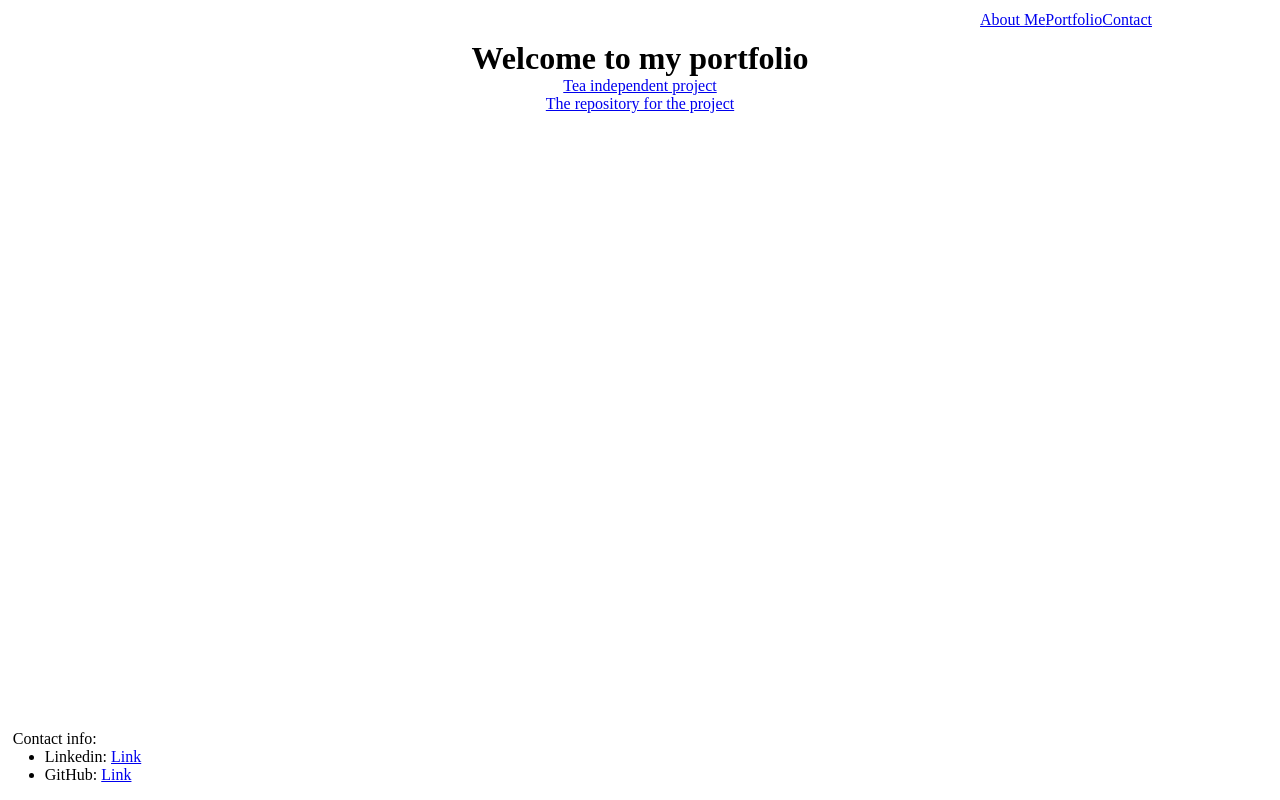
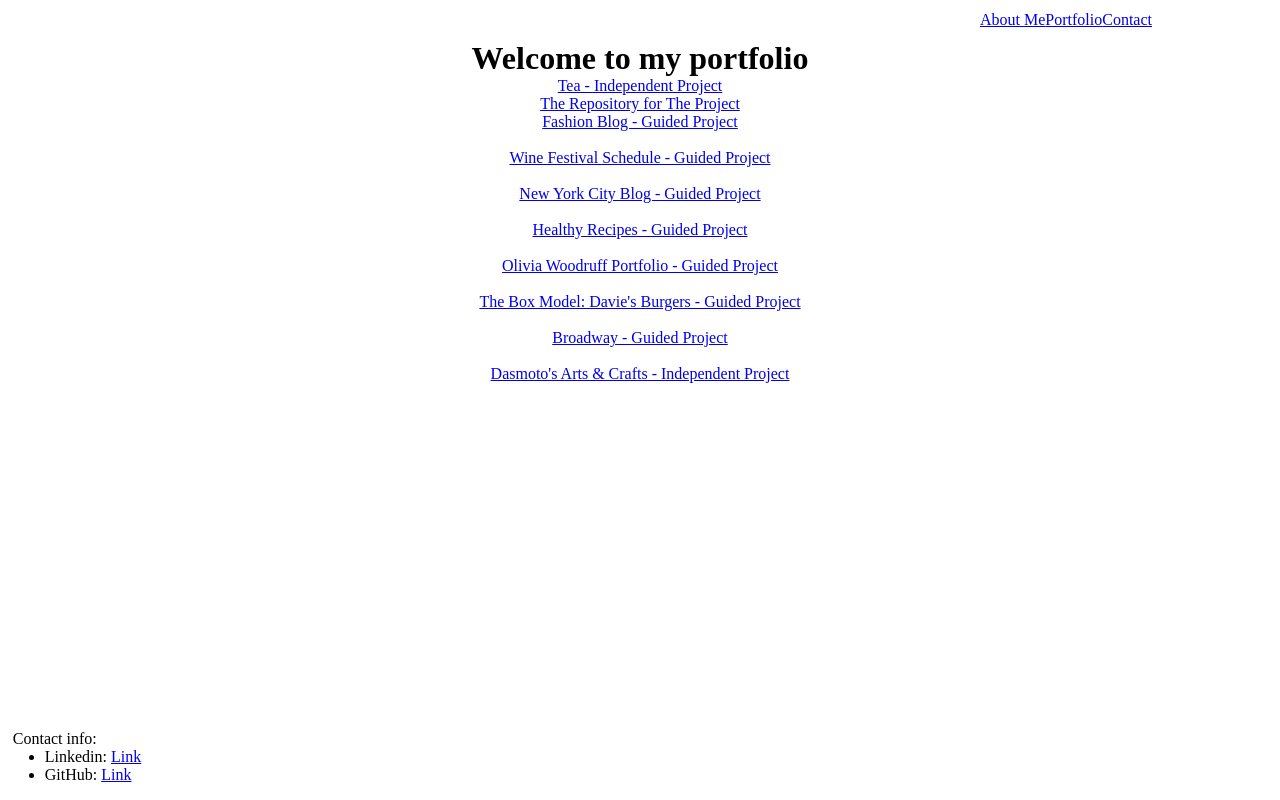
Before and after one commit to Nemozikr/portfolio, a plain HTML site: page index.html in a window 1280 px wide. Drawn offline with Linux system fonts and the light colour scheme.

Commit message:
Update index.html

```diff
--- a/index.html
+++ b/index.html
@@ -24,10 +24,27 @@
       <div id="Portfolio">
 
         <div id="Tea">
-          <p><a target="_blank" href="https://nemozikr.github.io/Off-Platform-Project---Tea-Cozy/">Tea independent project</a></p>
-          <p><a target="_blank" href="https://github.com/Nemozikr/Off-Platform-Project---Tea-Cozy">The repository for the project</a></p>
+          <p><a target="_blank" href="https://nemozikr.github.io/Off-Platform-Project---Tea-Cozy/">Tea - Independent Project</a></p>
+          <p><a target="_blank" href="https://github.com/Nemozikr/Off-Platform-Project---Tea-Cozy">The Repository for The Project</a></p>
         </div>
-
+          <ul>
+            <li><a href="https://nemozikr.github.io/1-Fashion-Blog/">Fashion Blog - Guided Project</a></li>
+            <li><a href="#"></a></li>
+            <li><a href="https://nemozikr.github.io/2-Wine-Festival-Schedule/">Wine Festival Schedule - Guided Project</a></li>
+            <li><a href="#"></a></li>
+            <li><a href="https://nemozikr.github.io/3-New-York-City-Blog/">New York City Blog - Guided Project</a></li>
+            <li><a href="#"></a></li>
+            <li><a href="https://nemozikr.github.io/4-Healthy-Recipes/">Healthy Recipes - Guided Project</a></li>
+            <li><a href="#"></a></li>
+            <li><a href="https://nemozikr.github.io/5-Olivia-Woodruff-Portfolio/">Olivia Woodruff Portfolio - Guided Project</a></li>
+            <li><a href="#"></a></li>
+            <li><a href="https://nemozikr.github.io/6-The-Box-Model_Davies-Burgers/">The Box Model: Davie's Burgers - Guided Project</a></li>
+            <li><a href="#"></a></li>
+            <li><a href="https://nemozikr.github.io/7-Broadway/">Broadway - Guided Project</a></li>
+            <li><a href="#"></a></li>
+            <li><a href="https://nemozikr.github.io/8-Dasmoto-s-Arts-And-Crafts/">Dasmoto's Arts & Crafts - Independent Project</a></li>
+            <li><a href="#"></a></li>
+          </ul>
       </div>
     </main>
 
```
